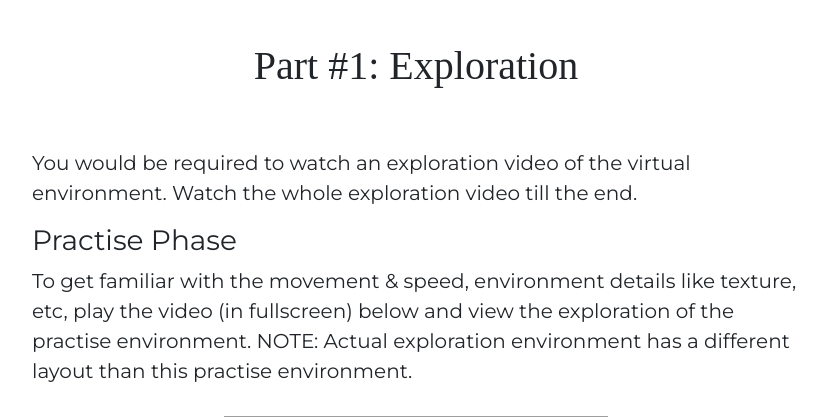
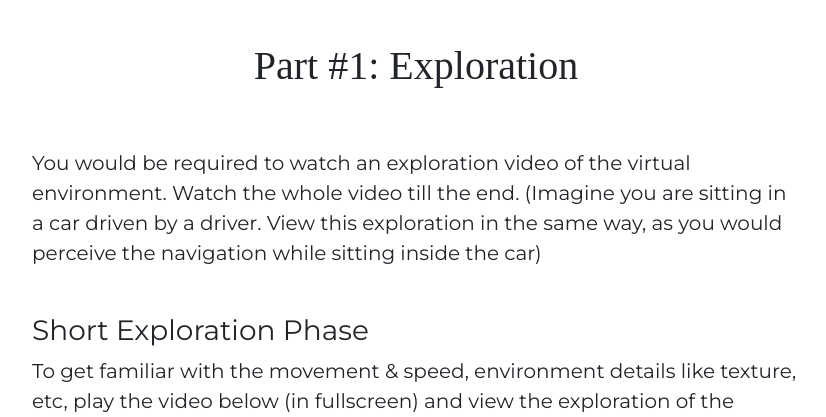
Before and after one commit to DevAcc-MS/Research-Experiment-Platform-, a Flask app: page /gaming/passive/1 in a window 1280 px wide. Shown: the part 56-473 px from the top of the page, without its empty margins (224-1050 px from the left). Run offline with Flask 2, Linux system fonts and the light colour scheme; some web fonts are replaced; grey boxes are pictures that could not be loaded.

Commit message:
Updated Passive description

```diff
--- a/flaskr/modules/gaming/templates/gaming/passive.html
+++ b/flaskr/modules/gaming/templates/gaming/passive.html
@@ -12,11 +12,12 @@
     </div>
     <div style="margin-top: 50px; font-family: 'Montserrat', sans-serif; font-size: 20px;">
 
-        <p>You would be required to watch an exploration video of the virtual environment. Watch the whole exploration video till the end.
+        <p>You would be required to watch an exploration video of the virtual environment. Watch the whole video till the end. (Imagine you are sitting in a car driven by a driver. View this exploration in the same way, as you would perceive the navigation while sitting inside the car)<br><br>
 
-        <h3> Practise Phase </h3>
-        To get familiar with the movement & speed, environment details like texture, etc, play the video (in fullscreen) below and view the exploration of the practise environment.
-        NOTE:  Actual exploration environment has a different layout than this practise environment.
+
+        <h3> Short Exploration Phase </h3>
+        To get familiar with the movement & speed, environment details like texture, etc, play the video below (in fullscreen) and view the exploration of the virtual environment.
+
         <br><br>
         <p align="center">
             <iframe allow="fullscreen;"
@@ -24,8 +25,8 @@
             </iframe>
         </p>
 
-        <h3> Exploration Phase </h3>
-        Now open & view the video (in fullscreen) of the actual experiment environment below.
+        <h3> Experiment Exploration Phase </h3>
+        Now open & view the video (in fullscreen) of the experiment virtual environment below and watch it till the end. The task in this phase is to find all of the objects and learn their locations.
         <br><br>
         <p align="center">
             <iframe allow="fullscreen;"
```
Also changed, not shown: flaskr/modules/nongaming/templates/nongaming/passive.html (+7 -6 lines).
